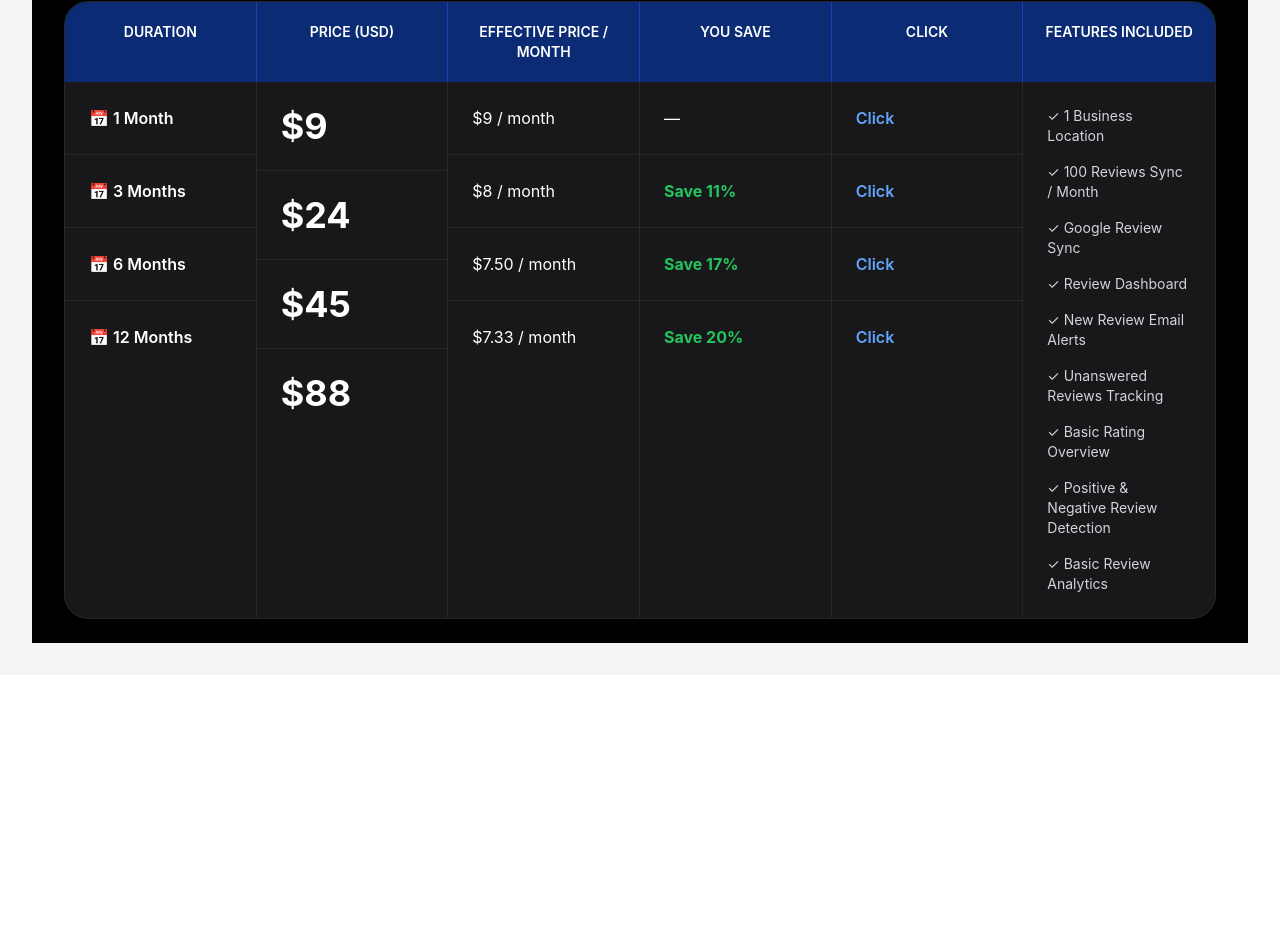
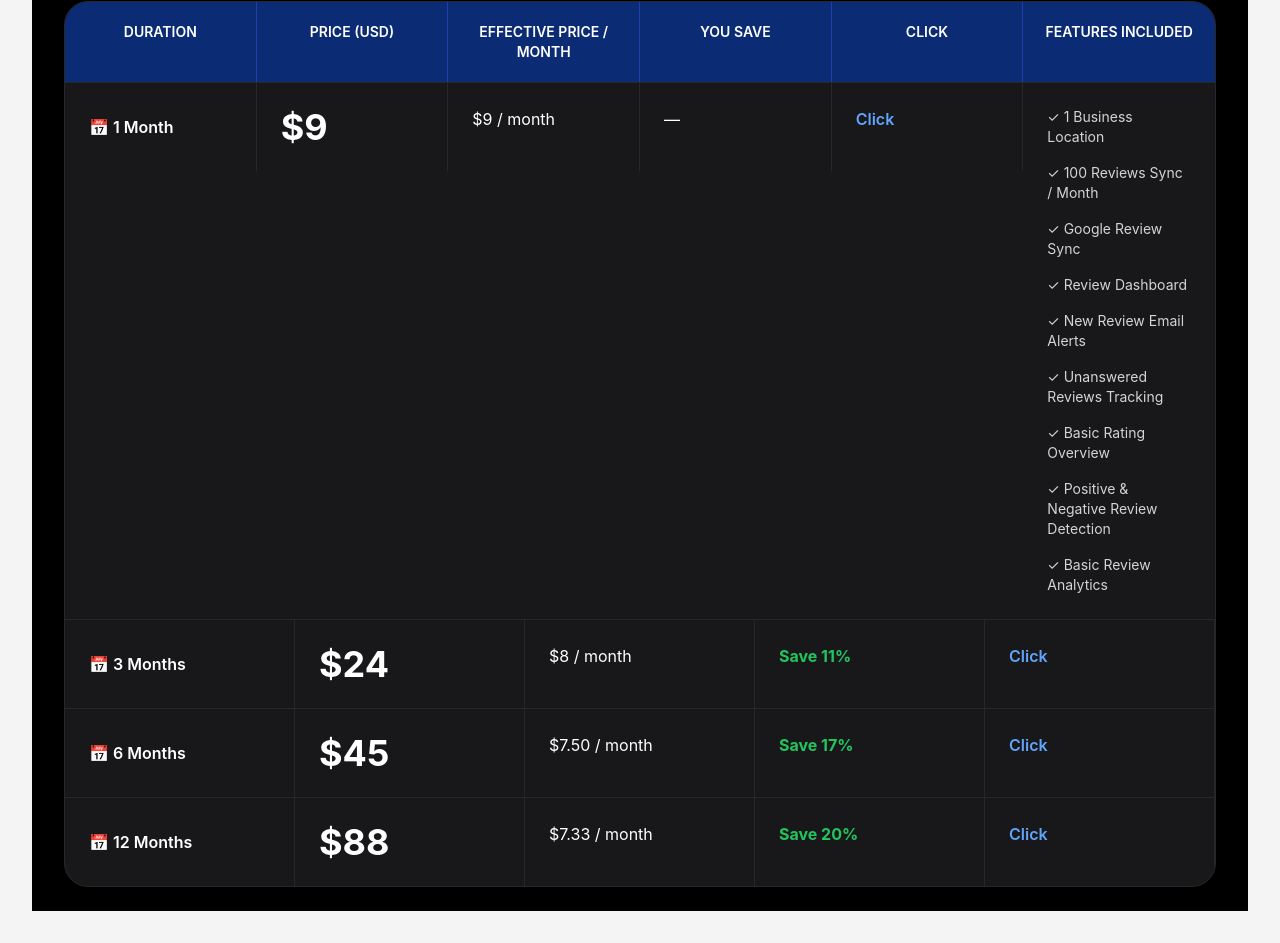
Before and after one commit to afnankhan123456/reviewreply-ai, a Next.js app: page /plans/basic/pricing in a window 1280 px wide. Shown: the part 195-1138 px from the top of the page. Before the commit the page ends 870 px from the top, so only its background shows below. Built offline with nearby package versions, Linux system fonts and the light colour scheme.

Commit message:
Update page.tsx

```diff
--- a/app/plans/basic/pricing/page.tsx
+++ b/app/plans/basic/pricing/page.tsx
@@ -1,4 +1,6 @@
 "use client";
+
+import Link from "next/link";
 
 export default function BasicPricingPage() {
   return (
@@ -54,123 +56,36 @@ export default function BasicPricingPage() {
 
           </div>
 
-          {/* MAIN CONTENT */}
+          {/* ROW 1 */}
 
-          <div className="grid grid-cols-6">
+          <div className="grid grid-cols-6 border-t border-zinc-800">
 
-            {/* COLUMN 1 */}
-
-            <div className="border-r border-zinc-800">
-
-              <div className="p-6 border-b border-zinc-800 font-semibold flex items-center gap-3">
-                📅 1 Month
-              </div>
-
-              <div className="p-6 border-b border-zinc-800 font-semibold flex items-center gap-3">
-                📅 3 Months
-              </div>
-
-              <div className="p-6 border-b border-zinc-800 font-semibold flex items-center gap-3">
-                📅 6 Months
-              </div>
-
-              <div className="p-6 font-semibold flex items-center gap-3">
-                📅 12 Months
-              </div>
-
+            <div className="p-6 border-r border-zinc-800 font-semibold flex items-center gap-3">
+              📅 1 Month
             </div>
 
-            {/* COLUMN 2 */}
-
-            <div className="border-r border-zinc-800">
-
-              <div className="p-6 border-b border-zinc-800 text-4xl font-bold">
-                $9
-              </div>
-
-              <div className="p-6 border-b border-zinc-800 text-4xl font-bold">
-                $24
-              </div>
-
-              <div className="p-6 border-b border-zinc-800 text-4xl font-bold">
-                $45
-              </div>
-
-              <div className="p-6 text-4xl font-bold">
-                $88
-              </div>
-
+            <div className="p-6 border-r border-zinc-800 text-4xl font-bold">
+              $9
             </div>
 
-            {/* COLUMN 3 */}
-
-            <div className="border-r border-zinc-800">
-
-              <div className="p-6 border-b border-zinc-800">
-                $9 / month
-              </div>
-
-              <div className="p-6 border-b border-zinc-800">
-                $8 / month
-              </div>
-
-              <div className="p-6 border-b border-zinc-800">
-                $7.50 / month
-              </div>
-
-              <div className="p-6">
-                $7.33 / month
-              </div>
-
+            <div className="p-6 border-r border-zinc-800">
+              $9 / month
             </div>
 
-            {/* COLUMN 4 */}
-
-            <div className="border-r border-zinc-800">
-
-              <div className="p-6 border-b border-zinc-800">
-                —
-              </div>
-
-              <div className="p-6 border-b border-zinc-800 text-green-500 font-bold">
-                Save 11%
-              </div>
-
-              <div className="p-6 border-b border-zinc-800 text-green-500 font-bold">
-                Save 17%
-              </div>
-
-              <div className="p-6 text-green-500 font-bold">
-                Save 20%
-              </div>
-
+            <div className="p-6 border-r border-zinc-800">
+              —
             </div>
 
-            {/* COLUMN 5 */}
-
-            <div className="border-r border-zinc-800">
-
-              <div className="p-6 border-b border-zinc-800 text-blue-400 font-semibold cursor-pointer hover:text-blue-300">
+            <div className="p-6 border-r border-zinc-800">
+              <Link
+                href="/checkout/basic-1month"
+                className="text-blue-400 font-semibold hover:text-blue-300"
+              >
                 Click
-              </div>
-
-              <div className="p-6 border-b border-zinc-800 text-blue-400 font-semibold cursor-pointer hover:text-blue-300">
-                Click
-              </div>
-
-              <div className="p-6 border-b border-zinc-800 text-blue-400 font-semibold cursor-pointer hover:text-blue-300">
-                Click
-              </div>
-
-              <div className="p-6 text-blue-400 font-semibold cursor-pointer hover:text-blue-300">
-                Click
-              </div>
-
+              </Link>
             </div>
 
-            {/* COLUMN 6 */}
-
-            <div className="p-6 space-y-4 text-zinc-300 text-sm">
+            <div className="p-6 row-span-4 space-y-4 text-zinc-300 text-sm">
 
               <div>✓ 1 Business Location</div>
 
@@ -194,6 +109,99 @@ export default function BasicPricingPage() {
 
           </div>
 
+          {/* ROW 2 */}
+
+          <div className="grid grid-cols-5 border-t border-zinc-800">
+
+            <div className="p-6 border-r border-zinc-800 font-semibold flex items-center gap-3">
+              📅 3 Months
+            </div>
+
+            <div className="p-6 border-r border-zinc-800 text-4xl font-bold">
+              $24
+            </div>
+
+            <div className="p-6 border-r border-zinc-800">
+              $8 / month
+            </div>
+
+            <div className="p-6 border-r border-zinc-800 text-green-500 font-bold">
+              Save 11%
+            </div>
+
+            <div className="p-6 border-r border-zinc-800">
+              <Link
+                href="/checkout/basic-3month"
+                className="text-blue-400 font-semibold hover:text-blue-300"
+              >
+                Click
+              </Link>
+            </div>
+
+          </div>
+
+          {/* ROW 3 */}
+
+          <div className="grid grid-cols-5 border-t border-zinc-800">
+
+            <div className="p-6 border-r border-zinc-800 font-semibold flex items-center gap-3">
+              📅 6 Months
+            </div>
+
+            <div className="p-6 border-r border-zinc-800 text-4xl font-bold">
+              $45
+            </div>
+
+            <div className="p-6 border-r border-zinc-800">
+              $7.50 / month
+            </div>
+
+            <div className="p-6 border-r border-zinc-800 text-green-500 font-bold">
+              Save 17%
+            </div>
+
+            <div className="p-6 border-r border-zinc-800">
+              <Link
+                href="/checkout/basic-6month"
+                className="text-blue-400 font-semibold hover:text-blue-300"
+              >
+                Click
+              </Link>
+            </div>
+
+          </div>
+
+          {/* ROW 4 */}
+
+          <div className="grid grid-cols-5 border-t border-zinc-800">
+
+            <div className="p-6 border-r border-zinc-800 font-semibold flex items-center gap-3">
+              📅 12 Months
+            </div>
+
+            <div className="p-6 border-r border-zinc-800 text-4xl font-bold">
+              $88
+            </div>
+
+            <div className="p-6 border-r border-zinc-800">
+              $7.33 / month
+            </div>
+
+            <div className="p-6 border-r border-zinc-800 text-green-500 font-bold">
+              Save 20%
+            </div>
+
+            <div className="p-6 border-r border-zinc-800">
+              <Link
+                href="/checkout/basic-12month"
+                className="text-blue-400 font-semibold hover:text-blue-300"
+              >
+                Click
+              </Link>
+            </div>
+
+          </div>
+
         </div>
 
       </div>
```
